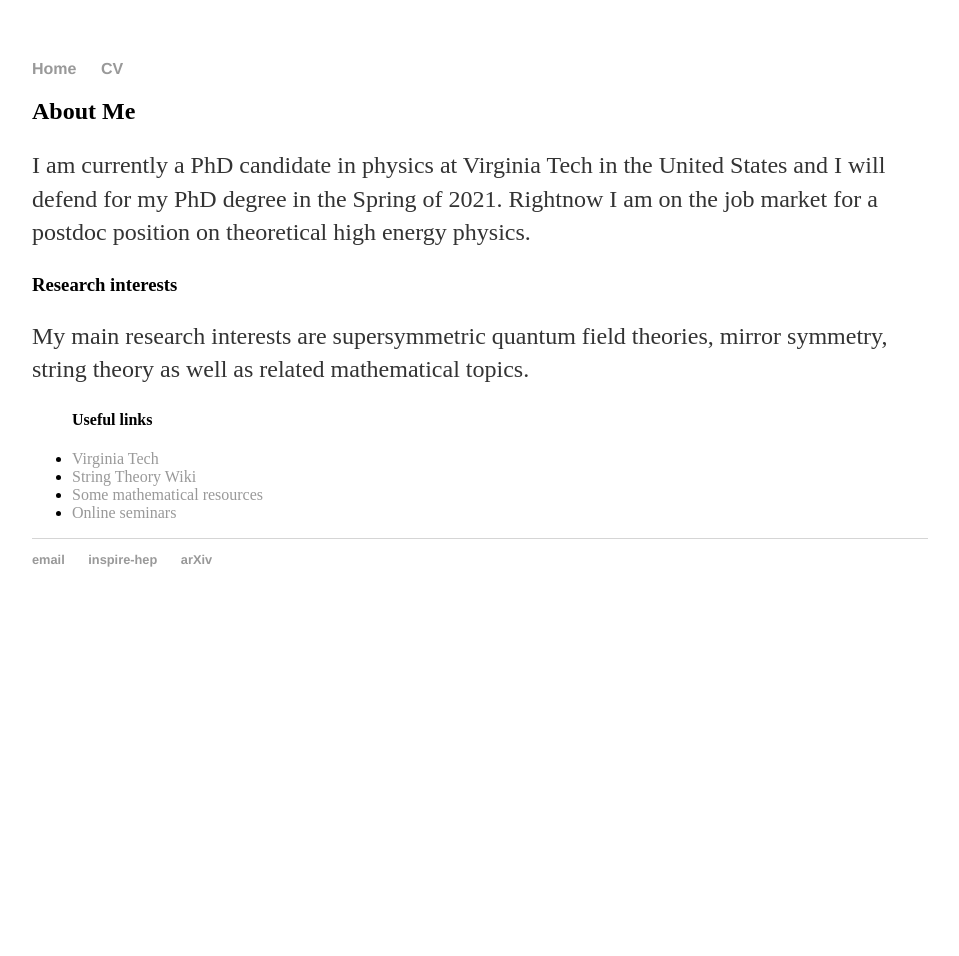
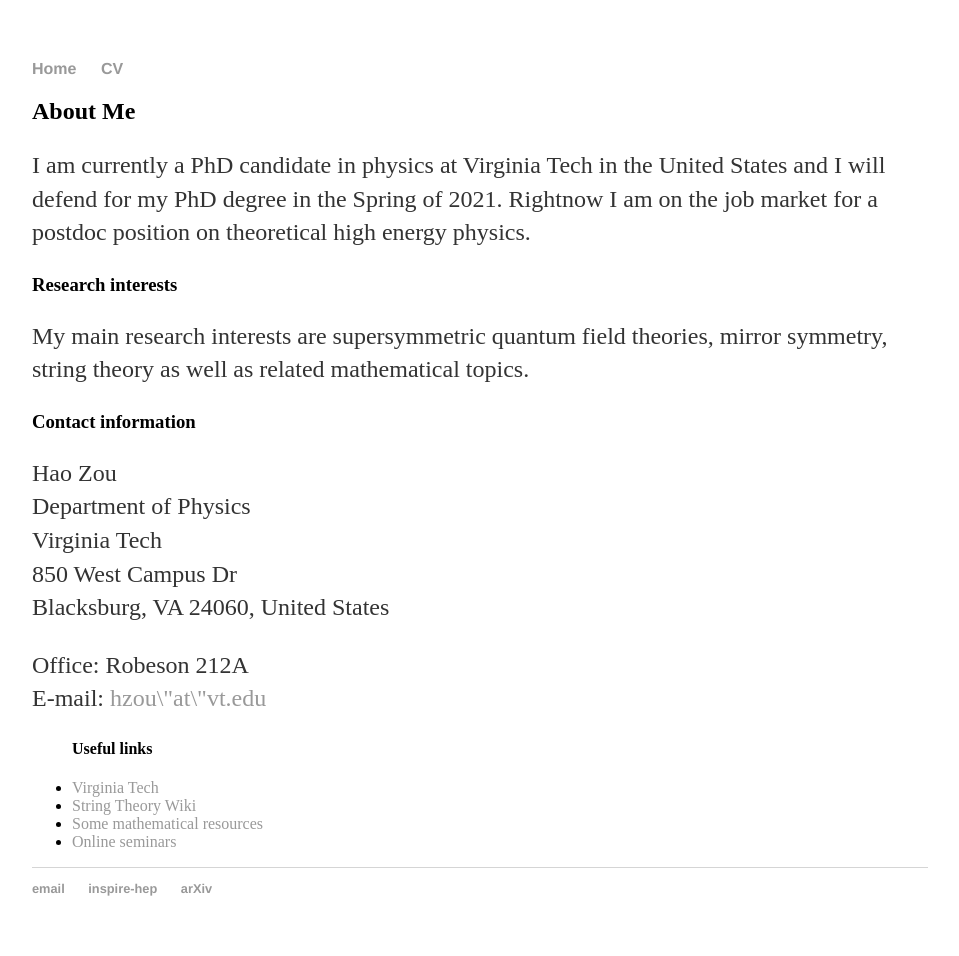
Before and after one commit to hhzou/hhzou.github.io, a Jekyll site: the page built from index.html, in a window 1280 px wide. Shown: the whole page, without its empty margins (160-1119 px from the left). Built offline with Jekyll 4.4.1, drawn with Linux system fonts in a browser that asks for light colours; before the commit the page ends 900 px from its top, so only the background shows below that.

Commit message:
Update index.html

```diff
--- a/index.html
+++ b/index.html
@@ -14,6 +14,14 @@ title: Hao Zou
 		My main research interests are supersymmetric quantum field theories, mirror symmetry, string theory as well as related mathematical topics.
 	</p>
 
+	<h3> Contact information </h3>
+	<p>
+	Hao Zou <br> Department of Physics <br> Virginia Tech <br> 850 West Campus Dr <br> Blacksburg, VA 24060, United States
+	</p>
+	<p>
+	Office: Robeson 212A <br> E-mail: <a href="mailto:hzou@vt.edu"> hzou\"at\"vt.edu </a>
+	</p>
+
 
 	<ul class="links">
 	<h4>Useful links</h4>
```
